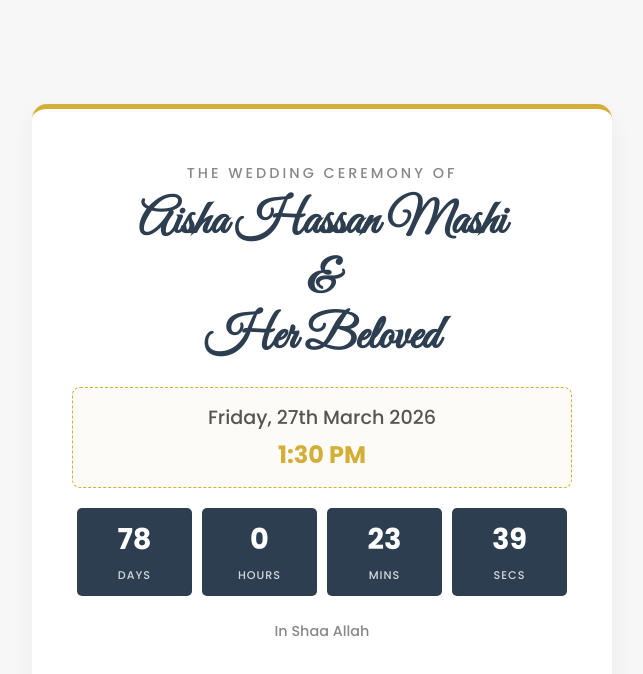
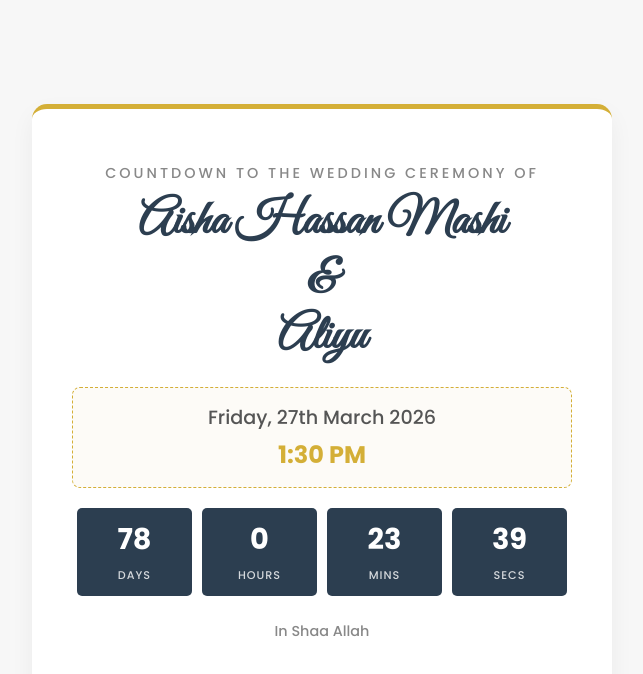
Before and after one commit to Swaziri/A-Mashi-W-countdown, a plain HTML site: page index.html in a window 1280 px wide. Shown: the whole page, without its empty margins (318-961 px from the left). Drawn offline with Linux system fonts and the light colour scheme.

Commit message:
Update wedding details in index.html

```diff
--- a/index.html
+++ b/index.html
@@ -112,8 +112,8 @@
 <body>
 
     <div class="container">
-        <p class="subtitle">The Wedding Ceremony Of</p>
-        <h1>Aisha Hassan Mashi <br>&<br> Her Beloved</h1>
+        <p class="subtitle">Countdown to the Wedding Ceremony Of</p>
+        <h1>Aisha Hassan Mashi <br>&<br> Aliyu</h1>
 
         <div class="event-details">
             <h2>Friday, 27th March 2026</h2>
```
